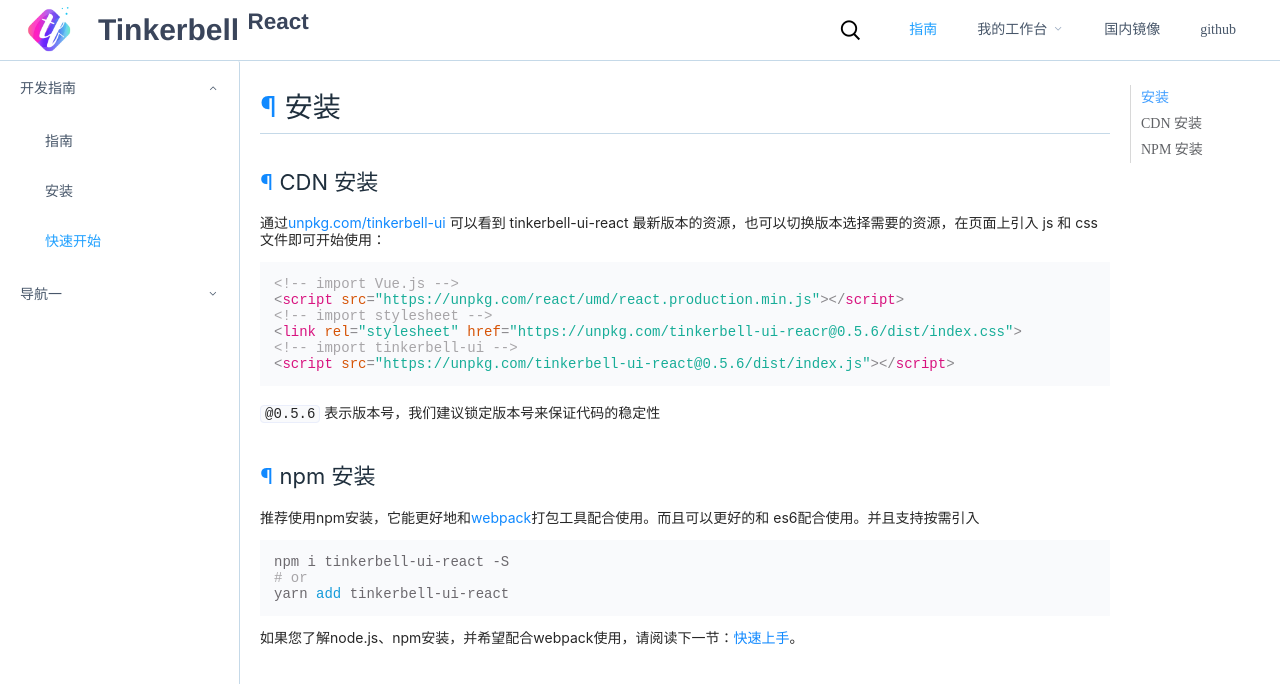
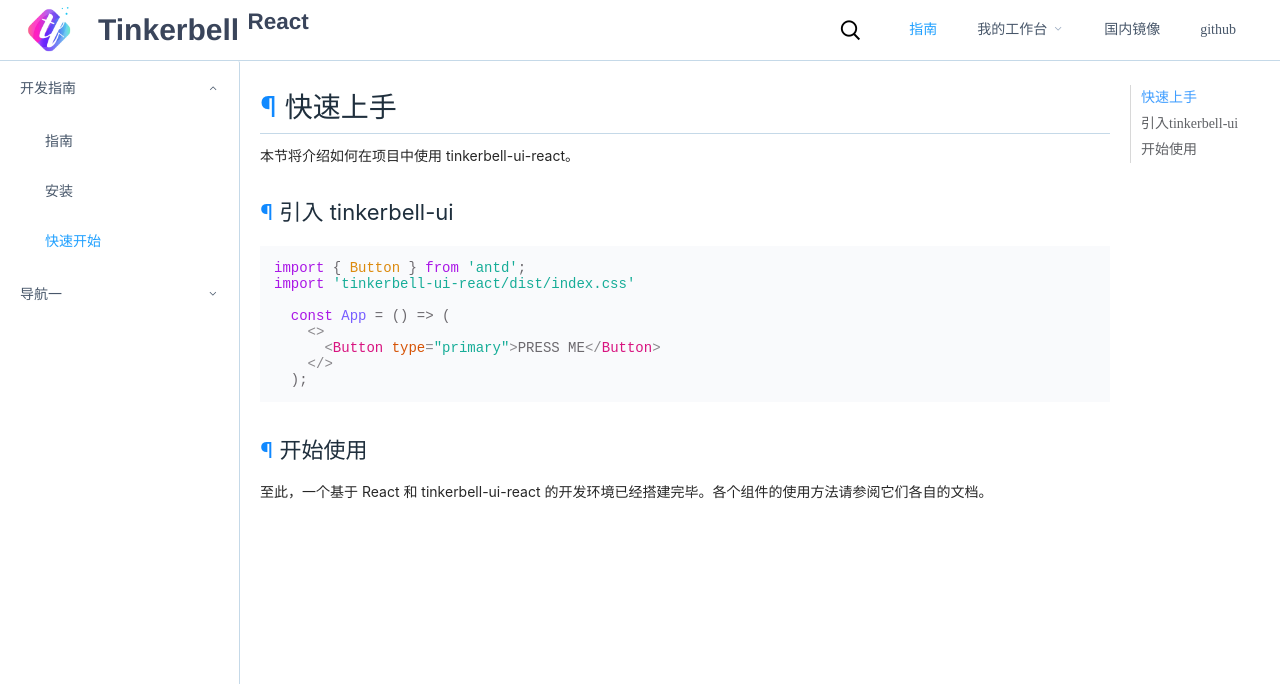
Before and after one commit to hanbingxu82/tinkerbell-ui-react, a React (Create React App) app: page /QuickStart in a window 1280 px wide. Shown: the top 684 px of the page. Built offline with nearby package versions, Linux system fonts and the light colour scheme.

Commit message:
fix:完善快速开始页面

```diff
--- a/src/views/DevGuide/QuickStart/index.tsx
+++ b/src/views/DevGuide/QuickStart/index.tsx
@@ -2,7 +2,7 @@
  * @Author: 韩旭小天才
  * @Date: 2022-06-27 17:18:51
  * @LastEditors: 韩旭小天才
- * @LastEditTime: 2022-06-27 17:22:01
+ * @LastEditTime: 2022-06-27 18:18:01
  * @Description: file content
  */
 
@@ -13,71 +13,52 @@ import HocMixins from '../../../components/HocMixins'
 
 // 定义当前传递过来的数据是所有类型的数据
 const rightTitle = [
-  { title: '安装', id: 'an-zhuang' },
-  { title: 'CDN 安装', id: 'cdn-an-zhuang' },
-  { title: 'NPM 安装', id: 'npm-an-zhuang' }
+  { title: '快速上手', id: 'kuai-su-shang-shou' },
+  { title: '引入tinkerbell-ui', id: 'yin-ru-tinkerbell-ui' },
+  { title: '开始使用', id: 'kai-shi-shi-yong' }
 ]
 
 function QuickStart() {
   const nodeStr = `
   <h2
-  id="an-zhuang"
+  id="kuai-su-shang-shou"
   style='box-sizing: border-box; margin: 0px; padding: 10px 0px; font-size: 28px; font-weight: 400; color: rgb(31, 47, 61); border-bottom: 1px solid rgb(197, 217, 232); font-family: -apple-system, system-ui, "Segoe UI", Roboto, "Helvetica Neue", Arial, "Noto Sans", sans-serif, "Apple Color Emoji", "Segoe UI Emoji", "Segoe UI Symbol", "Noto Color Emoji"; white-space: normal; background-color: rgb(255, 255, 255);'
 >
-  <a href="#an-zhuang" class="header-anchor" style="box-sizing: border-box; color: rgb(16, 137, 255); text-decoration-line: none;">¶</a>&nbsp;安装
+  <a href="#kuai-su-shang-shou" class="header-anchor" style="box-sizing: border-box; color: rgb(16, 137, 255); text-decoration-line: none;">¶</a>&nbsp;快速上手
 </h2>
+<p
+  style='box-sizing: border-box; margin-top: 1em; margin-bottom: 1em; padding: 0px; color: rgba(0, 0, 0, 0.85); font-family: -apple-system, system-ui, "Segoe UI", Roboto, "Helvetica Neue", Arial, "Noto Sans", sans-serif, "Apple Color Emoji", "Segoe UI Emoji", "Segoe UI Symbol", "Noto Color Emoji"; font-size: 14px; white-space: normal; background-color: rgb(255, 255, 255);'
+>
+  本节将介绍如何在项目中使用 tinkerbell-ui-react。
+</p>
 <h3
-  id="cdn-an-zhuang"
+  id="yin-ru-tinkerbell-ui"
   style='box-sizing: border-box; margin: 36px 0px 20px; padding: 0px; font-size: 22px; font-weight: 400; color: rgb(31, 47, 61); font-family: -apple-system, system-ui, "Segoe UI", Roboto, "Helvetica Neue", Arial, "Noto Sans", sans-serif, "Apple Color Emoji", "Segoe UI Emoji", "Segoe UI Symbol", "Noto Color Emoji"; white-space: normal; background-color: rgb(255, 255, 255);'
 >
-  <a href="#cdn-an-zhuang" class="header-anchor" style="box-sizing: border-box; color: rgb(16, 137, 255); text-decoration-line: none;">¶</a>&nbsp;CDN 安装
+  <a href="#yin-ru-tinkerbell-ui" class="header-anchor" style="box-sizing: border-box; color: rgb(16, 137, 255); text-decoration-line: none;">¶</a>&nbsp;引入 tinkerbell-ui
+</h3>
+  `
+  const nodeStr1 = `
+  <h3
+  id="kai-shi-shi-yong"
+  style='box-sizing: border-box; margin: 36px 0px 20px; padding: 0px; font-size: 22px; font-weight: 400; color: rgb(31, 47, 61); font-family: -apple-system, system-ui, "Segoe UI", Roboto, "Helvetica Neue", Arial, "Noto Sans", sans-serif, "Apple Color Emoji", "Segoe UI Emoji", "Segoe UI Symbol", "Noto Color Emoji"; white-space: normal; background-color: rgb(255, 255, 255);'
+>
+  <a href="#kai-shi-shi-yong" class="header-anchor" style="box-sizing: border-box; color: rgb(16, 137, 255); text-decoration-line: none;">¶</a>&nbsp;开始使用
 </h3>
 <p
   style='box-sizing: border-box; margin-top: 1em; margin-bottom: 1em; padding: 0px; color: rgba(0, 0, 0, 0.85); font-family: -apple-system, system-ui, "Segoe UI", Roboto, "Helvetica Neue", Arial, "Noto Sans", sans-serif, "Apple Color Emoji", "Segoe UI Emoji", "Segoe UI Symbol", "Noto Color Emoji"; font-size: 14px; white-space: normal; background-color: rgb(255, 255, 255);'
 >
-  通过<a href="https://unpkg.com/tinkerbell-ui-react/" style="box-sizing: border-box; color: rgb(16, 137, 255); text-decoration-line: none;">unpkg.com/tinkerbell-ui</a>&nbsp;可以看到 tinkerbell-ui-react 最新版本的资源，也可以切换版本选择需要的资源，在页面上引入 js 和 css 文件即可开始使用：
+  至此，一个基于 React 和 tinkerbell-ui-react 的开发环境已经搭建完毕。各个组件的使用方法请参阅它们各自的文档。
 </p>
   `
-  const nodeStr1 = `
-<p
-  style='box-sizing: border-box; margin-top: 1em; margin-bottom: 1em; padding: 0px; color: rgba(0, 0, 0, 0.85); font-family: -apple-system, system-ui, "Segoe UI", Roboto, "Helvetica Neue", Arial, "Noto Sans", sans-serif, "Apple Color Emoji", "Segoe UI Emoji", "Segoe UI Symbol", "Noto Color Emoji"; font-size: 14px; white-space: normal; background-color: rgb(255, 255, 255);'
->
-  <code style="box-sizing: border-box; margin: 0px; padding: 0px 4px; background-color: rgb(249, 250, 252); border: 1px solid rgb(234, 238, 251); border-radius: 4px; line-height: 2em;">@0.5.6</code>&nbsp;表示版本号，我们建议锁定版本号来保证代码的稳定性
-</p>
-<h3
-  id="npm-an-zhuang"
-  style='box-sizing: border-box; margin: 36px 0px 20px; padding: 0px; font-size: 22px; font-weight: 400; color: rgb(31, 47, 61); font-family: -apple-system, system-ui, "Segoe UI", Roboto, "Helvetica Neue", Arial, "Noto Sans", sans-serif, "Apple Color Emoji", "Segoe UI Emoji", "Segoe UI Symbol", "Noto Color Emoji"; white-space: normal; background-color: rgb(255, 255, 255);'
->
-  <a href="#npm-an-zhuang" class="header-anchor" style="box-sizing: border-box; color: rgb(16, 137, 255); text-decoration-line: none;">¶</a>&nbsp;npm 安装
-</h3>
-<p
-  style='box-sizing: border-box; margin-top: 1em; margin-bottom: 1em; padding: 0px; color: rgba(0, 0, 0, 0.85); font-family: -apple-system, system-ui, "Segoe UI", Roboto, "Helvetica Neue", Arial, "Noto Sans", sans-serif, "Apple Color Emoji", "Segoe UI Emoji", "Segoe UI Symbol", "Noto Color Emoji"; font-size: 14px; white-space: normal; background-color: rgb(255, 255, 255);'
->
-  推荐使用npm安装，它能更好地和<a href="https://webpack.js.org/" style="box-sizing: border-box; color: rgb(16, 137, 255); text-decoration-line: none;">webpack</a>打包工具配合使用。而且可以更好的和 es6配合使用。并且支持按需引入
-</p>
+  const html1 = `import { Button } from 'antd';
+import 'tinkerbell-ui-react/dist/index.css'
 
-  `
-  const nodeStr2 = `
-<p
-style='box-sizing: border-box; margin-top: 1em; margin-bottom: 1em; padding: 0px; color: rgba(0, 0, 0, 0.85); font-family: -apple-system, system-ui, "Segoe UI", Roboto, "Helvetica Neue", Arial, "Noto Sans", sans-serif, "Apple Color Emoji", "Segoe UI Emoji", "Segoe UI Symbol", "Noto Color Emoji"; font-size: 14px; white-space: normal; background-color: rgb(255, 255, 255);'
->
-如果您了解node.js、npm安装，并希望配合webpack使用，请阅读下一节：<a href="#/Components/QuickStart" style="box-sizing: border-box; color: rgb(16, 137, 255); text-decoration-line: none;">快速上手</a>。
-</p>
-<p>
-<br />
-</p>
-  `
-  const html1 = `&lt!-- import Vue.js --&gt
-&ltscript src="https://unpkg.com/react/umd/react.production.min.js"&gt&lt/script&gt
-&lt!-- import stylesheet --&gt
-&ltlink rel="stylesheet" href="https://unpkg.com/tinkerbell-ui-reacr@0.5.6/dist/index.css"&gt
-&lt!-- import tinkerbell-ui --&gt
-&ltscript src="https://unpkg.com/tinkerbell-ui-react@0.5.6/dist/index.js"&gt&lt/script&gt
-`
-  const html2 = `npm i tinkerbell-ui-react -S
-# or
-yarn add tinkerbell-ui-react
-`
+  const App = () => (
+    &lt;&gt;
+      &lt;Button type="primary"&gt;PRESS ME&lt/Button&gt;
+    &lt;/&gt;
+  );`
   /**
    * @description: 点击右侧区域跳转至对应的html区域
    * @param {id:string} id:id节点地址
@@ -94,10 +75,6 @@ yarn add tinkerbell-ui-react
         <code dangerouslySetInnerHTML={{ __html: html1 }}></code>
       </pre>
       <div dangerouslySetInnerHTML={{ __html: nodeStr1 }}></div>
-      <pre>
-        <code dangerouslySetInnerHTML={{ __html: html2 }}></code>
-      </pre>
-      <div dangerouslySetInnerHTML={{ __html: nodeStr2 }}></div>
       <RightSmallNav rightTitle={rightTitle} goMeowPoint={goMeowPoint} />
     </div>
   )
```
